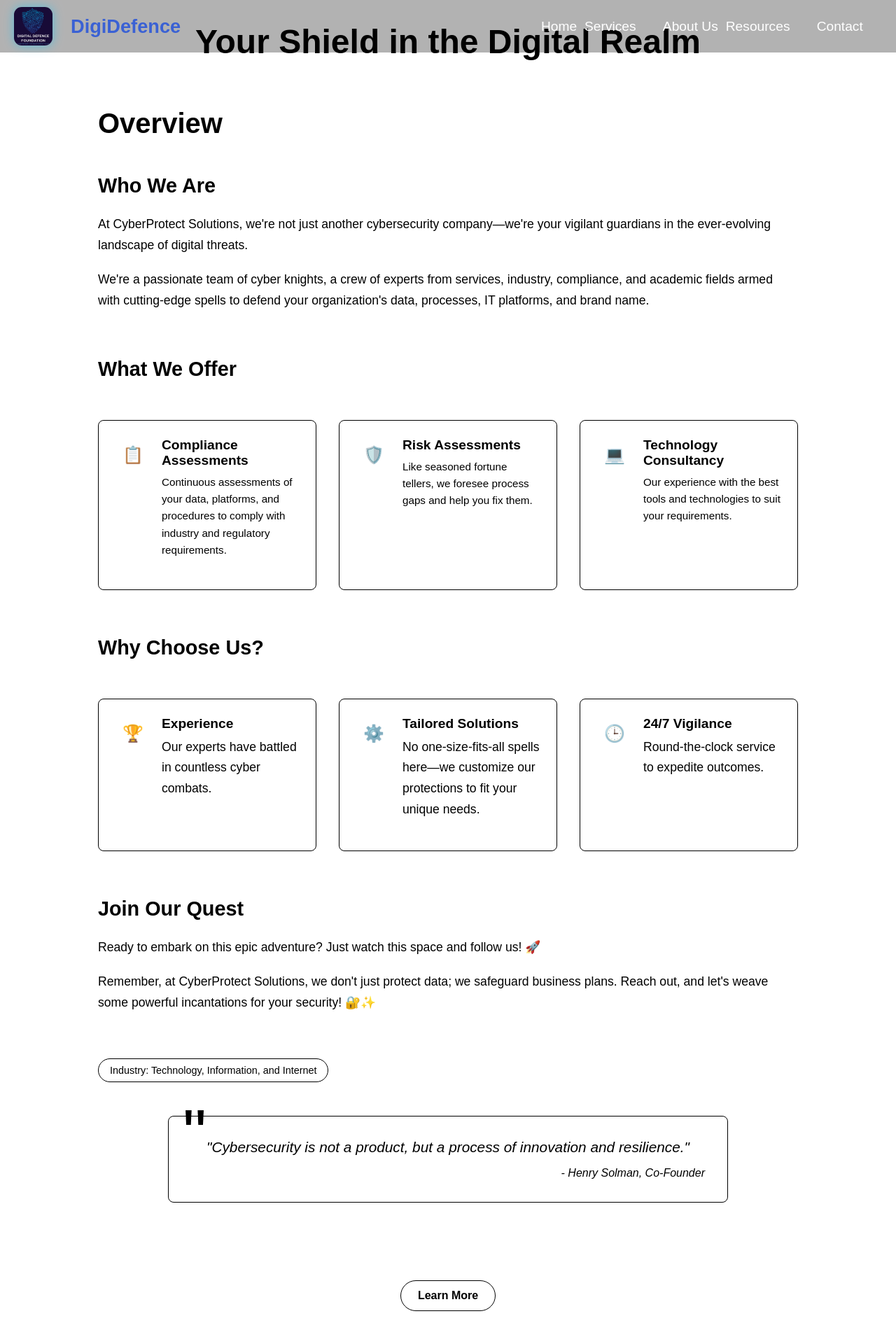
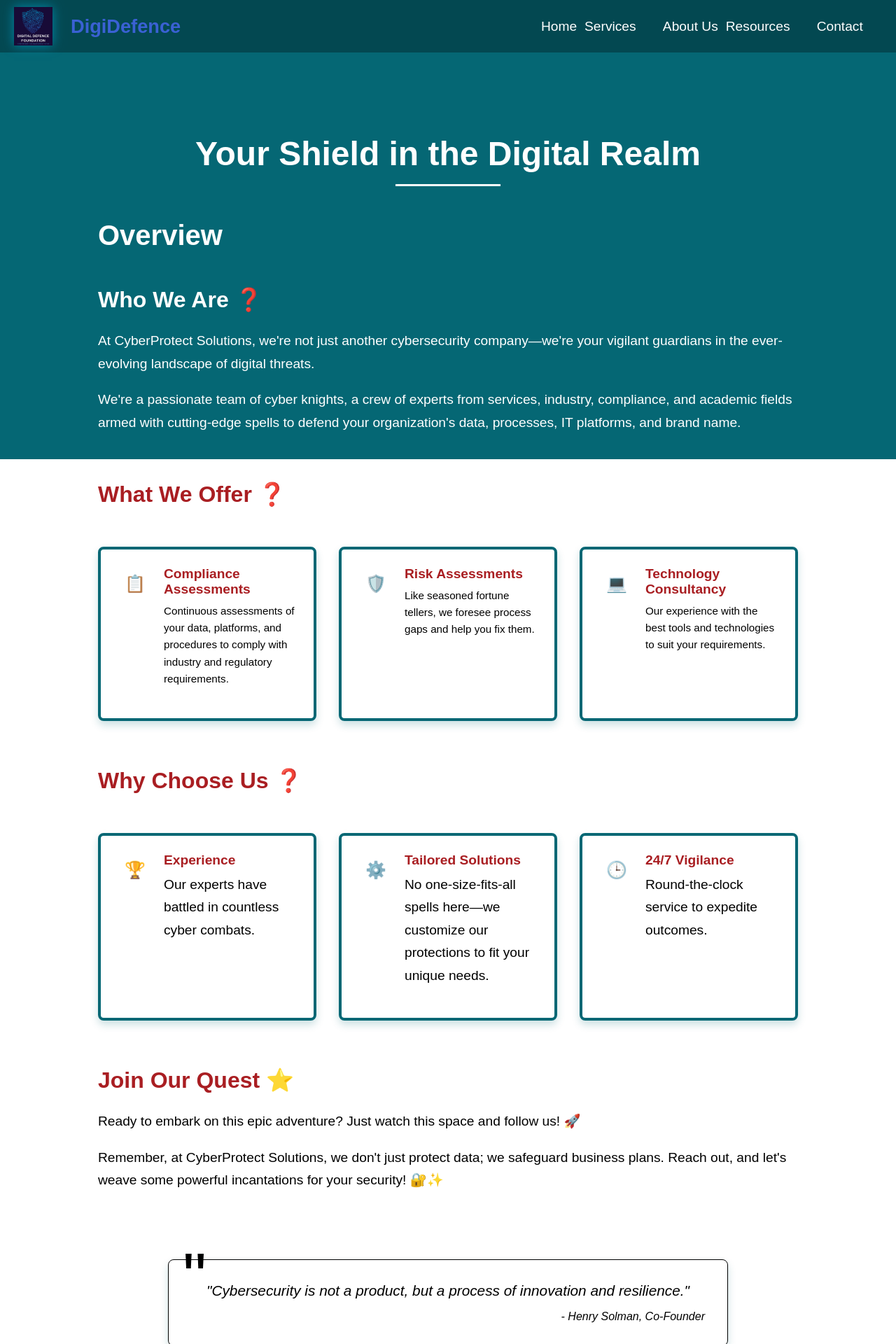
Before and after one commit to shreyas-urankar/Cyber-Protect-Project, a React (Create React App) app: page /aboutus in a window 1280 px wide. Shown: the top 1920 px of the page at 70% size. Built offline with nearby package versions, Linux system fonts and the light colour scheme; a web font is replaced by a local one.

Commit message:
changed the look of the pages according to design pattern and removed unnecessary content

```diff
--- a/src/components/AboutUs.js
+++ b/src/components/AboutUs.js
@@ -16,7 +16,7 @@ const AboutUs = () => {
         <section className="about-overview">
           <h2>Overview</h2>
           <div className="content-block">
-            <h3>Who We Are</h3>
+            <h3>Who We Are ❓</h3>
             <p>
               At CyberProtect Solutions, we're not just another cybersecurity
               company—we're your vigilant guardians in the ever-evolving
@@ -31,7 +31,7 @@ const AboutUs = () => {
           </div>
 
           <div className="content-block">
-            <h3>What We Offer</h3>
+            <h3>What We Offer ❓</h3>
             <div className="services-list">
               <div className="service-item">
                 <div className="service-icon compliance-icon"></div>
@@ -70,7 +70,7 @@ const AboutUs = () => {
           </div>
 
           <div className="content-block">
-            <h3>Why Choose Us?</h3>
+            <h3>Why Choose Us ❓</h3>
             <div className="advantages">
               <div className="advantage-item">
                 <div className="advantage-icon exp-icon"></div>
@@ -102,7 +102,7 @@ const AboutUs = () => {
           </div>
 
           <div className="content-block">
-            <h3>Join Our Quest</h3>
+            <h3>Join Our Quest ⭐️</h3>
             <p>
               Ready to embark on this epic adventure? Just watch this space and
               follow us! 🚀
@@ -112,10 +112,6 @@ const AboutUs = () => {
               we safeguard business plans. Reach out, and let's weave some
               powerful incantations for your security! 🔐✨
             </p>
-          </div>
-
-          <div className="industry-tag">
-            <p>Industry: Technology, Information, and Internet</p>
           </div>
         </section>
 
@@ -127,11 +123,6 @@ const AboutUs = () => {
           </blockquote>
           <cite>- Henry Solman, Co-Founder</cite>
         </div>
-
-        {/* Call to Action */}
-        <div className="cta-section">
-          <button className="cta-button secondary">Learn More</button>
-        </div>
       </main>
     </div>
   );
--- a/src/components/TechnologyConsultant.js
+++ b/src/components/TechnologyConsultant.js
@@ -141,11 +141,21 @@ const TechnologyConsultant = () => {
             </p>
 
             <div className="industry-expertise">
-              <div className="industry-item">Finance</div>
-              <div className="industry-item">Healthcare</div>
-              <div className="industry-item">Government</div>
-              <div className="industry-item">E-commerce</div>
-              <div className="industry-item">Information Technology</div>
+              <div className="industry-item">
+                <h4>Finance</h4>
+              </div>
+              <div className="industry-item">
+                <h4>Healthcare</h4>
+              </div>
+              <div className="industry-item">
+                <h4>Government</h4>
+              </div>
+              <div className="industry-item">
+                <h4>E-commerce</h4>
+              </div>
+              <div className="industry-item">
+                <h4>Information Technology</h4>
+              </div>
             </div>
           </div>
 
@@ -210,7 +220,7 @@ const TechnologyConsultant = () => {
 
           {/* Why Choose Us? */}
           <div className="content-block">
-            <h3>Why Choose Us?</h3>
+            <h3>Why Choose Us ❓</h3>
             <p>
               Choosing the right technology consultancy partner is crucial for
               your business success. We differentiate ourselves by providing
@@ -250,29 +260,10 @@ const TechnologyConsultant = () => {
               </div>
             </div>
           </div>
-
-          <div className="industry-tag">
-            <p>Service: Technology Consultancy</p>
-          </div>
         </section>
-
-        {/* Call to Action */}
-        <div className="cta-section">
-          <h3>
-            Ready to transform your business with the right technology
-            solutions?
-          </h3>
-          <p>
-            Our team is here to help you navigate the ever-evolving tech
-            landscape.
-          </p>
-          <div className="cta-buttons">
-            <button className="cta-button">Get in Touch Today</button>
-            <button className="cta-button secondary">Learn More</button>
-          </div>
-        </div>
       </main>
     </div>
   );
 };
+
 export default TechnologyConsultant;
--- a/src/styles/AboutUs.css
+++ b/src/styles/AboutUs.css
@@ -36,7 +36,14 @@ body {
 }
 
 .about-us-container::before {
-  content: none;
+  content: '';
+  position: absolute;
+  top: 0;
+  left: 0;
+  width: 100%;
+  height: 32.5%;
+  background-color: #056774;
+  z-index: 0;
 }
 
 .header {
@@ -47,68 +54,6 @@ body {
   width: 100%;
   position: relative;
   z-index: 10;
-}
-
-.logo {
-  display: flex;
-  align-items: center;
-  font-family: 'Poppins', sans-serif;
-  font-size: 1.8rem;
-  color: black;
-  position: relative;
-}
-
-.logo-img {
-  width: 60px;
-  height: 60px;
-  border-radius: 20%;
-  margin-right: 1rem;
-  box-shadow: none;
-  transition: all 0.3s ease;
-}
-
-.logo:hover .logo-img {
-  transform: scale(1.05);
-  box-shadow: none;
-}
-
-.social-links {
-  position: relative;
-  display: flex;
-  align-items: center;
-  gap: 1rem;
-}
-
-.social-links span {
-  font-size: 0.9rem;
-  color: black;
-  letter-spacing: 1px;
-  text-transform: uppercase;
-}
-
-.icons {
-  display: flex;
-  gap: 1.2rem;
-}
-
-.social-icon {
-  display: flex;
-  align-items: center;
-  justify-content: center;
-  width: 40px;
-  height: 40px;
-  border-radius: 50%;
-  background: none;
-  color: black;
-  font-size: 1.2rem;
-  transition: all 0.3s ease;
-  text-decoration: none;
-}
-
-.social-icon:hover {
-  background: none;
-  transform: translateY(-5px);
-  box-shadow: none;
 }
 
 .main-section {
@@ -127,13 +72,23 @@ body {
   text-align: center;
   width: 100%;
   max-width: 1000px;
+  color: white;
+}
+
+.header-section .main-title {
+  color: white !important;
+}
+
+.header-section .header-line {
+  background-color: white !important;
 }
 
 .main-title {
   font-size: 3rem;
   font-weight: 700;
-  color: black;
+  color: white;
   margin-bottom: 1rem;
+  margin-top: 10rem;
   text-shadow: none;
   position: relative;
   display: inline-block;
@@ -142,7 +97,7 @@ body {
 .header-line {
   height: 3px;
   width: 150px;
-  background: none;
+  background: white;
   margin: 0 auto;
 }
 
@@ -154,7 +109,7 @@ body {
 
 .about-overview h2 {
   font-size: 2.5rem;
-  color: black;
+  color: white;
   margin-bottom: 2rem;
   text-align: center;
   align-items: center;
@@ -230,11 +185,12 @@ body {
 .service-content h4 {
   font-size: 1.2rem;
   margin-bottom: 0.5rem;
-  color: black;
+  color: #A91E22 !important;
+  font-weight: bold;
 }
 
 .service-content p {
-  font-size: 0.95rem;
+  font-size: 1rem;
   color: black;
   line-height: 1.6;
 }
@@ -250,16 +206,15 @@ body {
   display: flex;
   gap: 1rem;
   padding: 1.5rem;
-  background: none;
   border-radius: 8px;
-  border: 1px solid black;
+  border: 4px solid #056774;
   transition: all 0.3s ease;
+  box-shadow: 0 6px 12px rgba(5, 103, 116, 0.2);
 }
 
 .advantage-item:hover {
-  background: none;
   transform: translateY(-5px);
-  box-shadow: none;
+  box-shadow: 0 12px 20px rgba(5, 103, 116, 0.3);
 }
 
 .advantage-icon {
@@ -278,7 +233,8 @@ body {
 .advantage-content h4 {
   font-size: 1.2rem;
   margin-bottom: 0.5rem;
-  color: black;
+  color: #A91E22;
+  font-weight: bold;
 }
 
 .advantage-content p {
@@ -286,30 +242,22 @@ body {
   color: black;
   line-height: 1.6;
 }
-
-.industry-tag {
-  display: inline-block;
-  background: none;
-  padding: 0.5rem 1rem;
-  border-radius: 50px;
-  margin-top: 1rem;
-  border: 1px solid black;
-}
-
-.industry-tag p {
-  font-size: 0.9rem;
-  color: black;
-}
-
 .quote-section {
   max-width: 800px;
   margin: 3rem auto;
   padding: 2rem;
   background: none;
   border-radius: 8px;
-  border: 1px solid black;
+  border-color: 4px solid #056774;
   position: relative;
   width: 100%;
+  box-shadow: 0 6px 12px rgba(5, 103, 116, 0.2);
+  transition: all 0.3s ease;
+}
+
+.quote-section:hover {
+  transform: translateY(-5px);
+  box-shadow: 0 12px 20px rgba(5, 103, 116, 0.3);
 }
 
 .quote-section::before {
@@ -335,46 +283,6 @@ cite {
   text-align: right;
   font-size: 1rem;
   color: black;
-}
-
-.cta-section {
-  display: flex;
-  justify-content: center;
-  gap: 1.5rem;
-  margin: 3rem auto 1rem;
-  width: 100%;
-  max-width: 800px;
-}
-
-.cta-button {
-  padding: 0.75rem 1.5rem;
-  background: none;
-  color: black;
-  border: 1px solid black;
-  border-radius: 50px;
-  font-size: 1rem;
-  font-weight: 600;
-  cursor: pointer;
-  transition: all 0.3s ease;
-  box-shadow: none;
-}
-
-.cta-button:hover {
-  transform: translateY(-3px);
-  box-shadow: none;
-}
-
-.cta-button.secondary {
-  background: none;
-  border: 1px solid black;
-  color: black;
-  box-shadow: none;
-}
-
-.cta-button.secondary:hover {
-  background: none;
-  transform: translateY(-3px);
-  box-shadow: none;
 }
 
 .footer-section {
@@ -544,3 +452,30 @@ cite {
   content: "🕒";
   font-size: 1.5rem;
 }
+
+/* Specific targeting for "Who We Are" section */
+.content-block:first-of-type h3,
+.content-block:first-of-type p {
+  color: white !important;
+}
+
+/* Specific targeting for "What We Offer" section */
+.content-block:nth-of-type(2) h3 {
+  color: #A91E22 !important;
+}
+
+/* Specific targeting for "Why Choose Us" section */
+.content-block:nth-of-type(3) h3 {
+  color: #A91E22 !important;
+}
+
+/* Specific targeting for "Join Our Quest" section */
+.content-block:nth-of-type(4) h3 {
+  color: #A91E22 !important;
+}
+
+/* Additional specific targeting for service content h4 */
+.services-list .service-content h4,
+.advantages .advantage-content h4 {
+  color: #A91E22 !important;
+}
--- a/src/styles/TechnologyConsultant.css
+++ b/src/styles/TechnologyConsultant.css
@@ -33,8 +33,16 @@ body {
 }
 
 .service-page-container::before {
-    content: none;
+    content: '';
+    position: absolute;
+    top: 0;
+    left: 0;
+    width: 100%;
+    height: 21.5%;
+    background-color: #056774;
+    z-index: 0;
 }
+
 .header {
     display: flex;
     justify-content: space-between;
@@ -43,84 +51,6 @@ body {
     width: 100%;
     position: relative;
     z-index: 10;
-  }
-
-  .logo {
-    display: flex;
-    align-items: center;
-    font-family: 'Poppins', sans-serif;
-    font-size: 1.8rem;
-    color: black;
-    position: relative;
-  }
-
-  .logo-img {
-    width: 60px;
-    height: 60px;
-    border-radius: 20%;
-    margin-right: 1rem;
-    box-shadow: none;
-    transition: all 0.3s ease;
-  }
-
-  .logo:hover .logo-img {
-    transform: scale(1.05);
-    box-shadow: none;
-  }
-
-  .social-links {
-    position: relative;
-    display: flex;
-    align-items: center;
-    gap: 1rem;
-  }
-
-  .social-links span {
-    font-size: 0.9rem;
-    color: black;
-    letter-spacing: 1px;
-    text-transform: uppercase;
-  }
-
-  .icons {
-    display: flex;
-    gap: 1.2rem;
-  }
-
-  .social-icon {
-    display: flex;
-    align-items: center;
-    justify-content: center;
-    width: 40px;
-    height: 40px;
-    border-radius: 50%;
-    background: none;
-    color: black;
-    font-size: 1.2rem;
-    transition: all 0.3s ease;
-    text-decoration: none;
-  }
-
-  .social-icon:hover {
-    background: none;
-    transform: translateY(-5px);
-    box-shadow: none;
-  }
-
-  .social-icon:nth-child(1):hover {
-    color: #1877f2; /* Facebook blue */
-    box-shadow: none;
-  }
-
-  .social-icon:nth-child(2):hover {
-    color: #e1306c; /* Instagram red */
-    background: linear-gradient(45deg, #405de6, #5851db, #833ab4, #c13584, #e1306c, #fd1d1d);
-    box-shadow: none;
-  }
-
-  .social-icon:nth-child(3):hover {
-    color: #0077b5; /* LinkedIn blue */
-    box-shadow: none;
 }
 
 .main-section {
@@ -139,13 +69,15 @@ body {
     text-align: center;
     width: 100%;
     max-width: 1000px;
+    color: white;
 }
 
 .main-title {
     font-size: 3rem;
     font-weight: 700;
-    color: black;
+    color: white;
     margin-bottom: 1rem;
+    margin-top: 10rem;
     text-shadow: none;
     position: relative;
     display: inline-block;
@@ -154,7 +86,7 @@ body {
 .header-line {
     height: 3px;
     width: 150px;
-    background: none;
+    background: white;
     margin: 0 auto;
 }
 
@@ -166,7 +98,7 @@ body {
 
 .tech-icon-main {
     font-size: 4rem;
-    color: black;
+    color: white;
     text-align: center;
     margin-bottom: 2rem;
     animation: float 3s ease-in-out infinite;
@@ -185,14 +117,12 @@ body {
 }
 
 .service-intro {
-    font-size: 1.2rem;
+    font-size: 1.3rem;
     line-height: 1.8;
-    color: black;
+    color: white;
+    margin-bottom: 3rem;
+    margin-top: -2rem;
     text-align: center;
-    margin-bottom: 3rem;
-    max-width: 800px;
-    margin-left: auto;
-    margin-right: auto;
 }
 
 .content-block {
@@ -200,8 +130,8 @@ body {
 }
 
 .content-block h3 {
-    font-size: 1.8rem;
-    color: black;
+    font-size: 2rem;
+    color: #A91E22;
     margin-bottom: 1.5rem;
     position: relative;
     display: inline-block;
@@ -218,7 +148,7 @@ body {
 }
 
 .content-block p {
-    font-size: 1.1rem;
+    font-size: 1.2rem;
     line-height: 1.7;
     color: black;
     margin-bottom: 1.2rem;
@@ -235,16 +165,15 @@ body {
     display: flex;
     gap: 1rem;
     padding: 1.5rem;
-    background: none;
     border-radius: 8px;
-    border: 1px solid black;
+    border: 4px solid #056774;
     transition: all 0.3s ease;
+    box-shadow: 0 6px 12px rgba(5, 103, 116, 0.2);
 }
 
 .service-item:hover {
-    background: none;
     transform: translateY(-5px);
-    box-shadow: none;
+    box-shadow: 0 12px 20px rgba(5, 103, 116, 0.3);
 }
 
 .service-icon {
@@ -255,7 +184,7 @@ body {
     display: flex;
     align-items: center;
     justify-content: center;
-    color: black;
+    color: #056774;
     font-size: 1.5rem;
     flex-shrink: 0;
 }
@@ -263,7 +192,7 @@ body {
 .service-content h4 {
     font-size: 1.2rem;
     margin-bottom: 0.5rem;
-    color: black;
+    color: #A91E22;
 }
 
 .service-content p {
@@ -330,31 +259,29 @@ body {
 
 .benefit-item {
     padding: 1.5rem;
-    background: none;
     border-radius: 8px;
-    border: 1px solid black;
+    border: 4px solid #056774;
     transition: all 0.3s ease;
     text-align: left;
+    box-shadow: 0 6px 12px rgba(5, 103, 116, 0.2);
 }
 
 .benefit-item:hover {
-    background: none;
     transform: translateY(-5px);
-    box-shadow: none;
+    box-shadow: 0 12px 20px rgba(5, 103, 116, 0.3);
 }
 
 .benefit-item h4 {
     font-size: 1.2rem;
     margin-bottom: 0.8rem;
-    color: black;
-    text-align: left;
+    color: #A91E22;
+    font-weight: bold;
 }
 
 .benefit-item p {
-    font-size: 0.95rem;
+    font-size: 1rem;
     color: black;
     line-height: 1.6;
-    text-align: left;
 }
 
 .industry-tag {
@@ -422,13 +349,13 @@ body {
     font-size: 1rem;
     color: black;
     transition: all 0.3s ease;
-    border: 1px solid black;
+    border: 3px solid #056774;
 }
 
 .industry-item:hover {
     background: none;
     transform: translateY(-3px);
-    box-shadow: none;
+    box-shadow: #056774;
 }
 
 .tools-grid {
@@ -439,28 +366,32 @@ body {
   }
 
 .tool-category {
-    background: none;
     border-radius: 8px;
     padding: 1.5rem;
     transition: all 0.3s ease;
     text-align: left;
-    border: 1px solid black;
+    border: 4px solid #056774;
+    box-shadow: 0 6px 12px rgba(5, 103, 116, 0.2);
 }
 
 .tool-category:hover {
-    background: none;
     transform: translateY(-5px);
-    box-shadow: none;
+    box-shadow: 0 12px 20px rgba(5, 103, 116, 0.3);
 }
 
 .tool-category h4 {
     font-size: 1.2rem;
-    color: black;
+    color: #A91E22;
     margin-bottom: 1rem;
     display: flex;
     align-items: center;
+    font-weight: bold;
     gap: 0.5rem;
-    text-align: left;
+}
+
+.tool-category h4 svg {
+    color: #056774;
+    font-size: 1.3rem;
 }
 
 .tool-category ul {
@@ -472,6 +403,7 @@ body {
 .tool-category li {
     padding: 0.5rem 0;
     color: black;
+    font-size: 1.1rem;
     position: relative;
     padding-left: 1.2rem;
     text-align: left;
```
Lines whose indentation alone changed are shown as unchanged.
